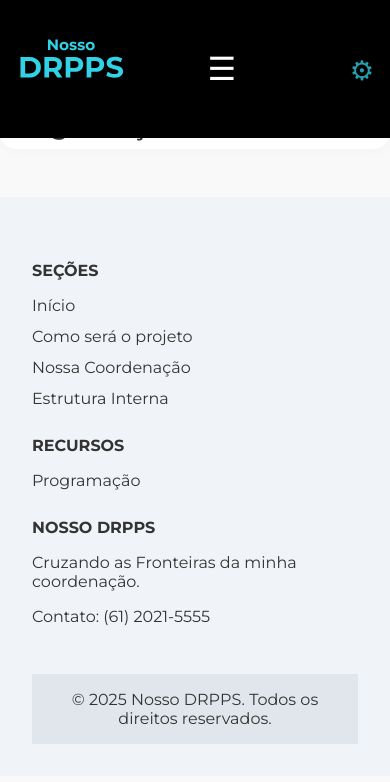
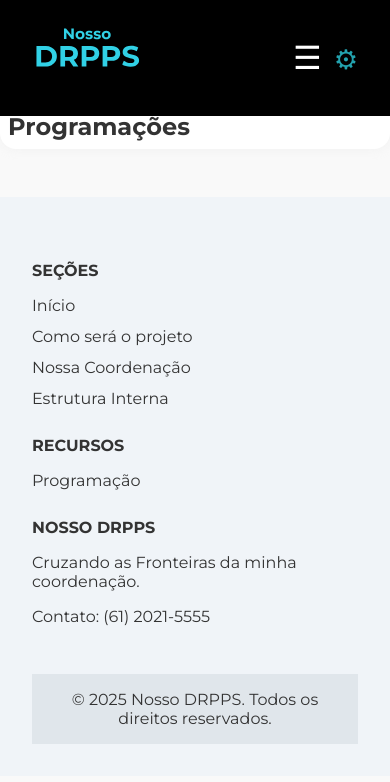
Before and after one commit to DiateAtendimento/cruzando-fronteiras, a plain HTML site: page programacao.html in a window 390 px wide. Drawn offline with nearby package versions, Linux system fonts and the light colour scheme; no server answers.

Commit message:
Ajustando versão mobile

```diff
--- a/programacao.html
+++ b/programacao.html
@@ -26,17 +26,18 @@
     <a href="index.html" class="nav__logo">
       <img src="img/icon-logo-drpps.svg" alt="Logo" />
     </a>
-    <button class="menu-toggle" aria-label="Abrir Menu">&#9776;</button>
+    <div style="display: flex; align-items: center; gap: 12px;">
+      <button class="menu-toggle" aria-label="Abrir Menu">&#9776;</button>
+      <button id="btnLoginAdmin" title="Acesso administrador">
+        <span style="font-size:1.7rem;">&#9881;</span>
+      </button>
+    </div>
     <ul class="nav__list">
       <li><a href="index.html#comosera">Como será o projeto</a></li>
       <li><a href="index.html#estrutura">Nossa Coordenação</a></li>
       <li><a href="estrutura-Interna.html">Estrutura Interna</a></li>
       <li><a href="programacao.html">Programação</a></li>
     </ul>
-    <!-- Engrenagem admin -->
-    <button id="btnLoginAdmin" title="Acesso administrador">
-      <span style="font-size:1.7rem;">&#9881;</span>
-    </button>
   </nav>
 </header>
 
@@ -207,6 +208,8 @@
     });
   </script>
 
+
+
   <script src="script.js"></script>
 
 </body>
--- a/script.js
+++ b/script.js
@@ -296,3 +296,10 @@ function mesToNum(mesNome) {
 function capitalizeMes(mes) {
   return mes.charAt(0).toUpperCase() + mes.slice(1).toLowerCase();
 }
+
+//Tecla ENTER ATIVA
+document.getElementById('modalLoginAdmin').addEventListener('keydown', function (e) {
+  if (e.key === 'Enter') {
+    document.getElementById('btnEntrarAdmin').click();
+  }
+});
--- a/style.css
+++ b/style.css
@@ -64,7 +64,7 @@ body {
   cursor: pointer;
   font-size: 2rem;
   color: #2dd1e0;
-  margin-left: 2rem;
+  margin: 0 !important;
   opacity: .78;
   transition: opacity .2s, color .2s;
   z-index: 110;
@@ -582,9 +582,7 @@ body {
   .hero__content h1 { font-size: 2.1rem; }
 }
 @media (max-width: 700px) {
-  .nav {
-    padding: 0.7rem 1rem;
-  }
+
   .site-header { padding-bottom: 0; }
   .nav__list {
     display: none;
```
